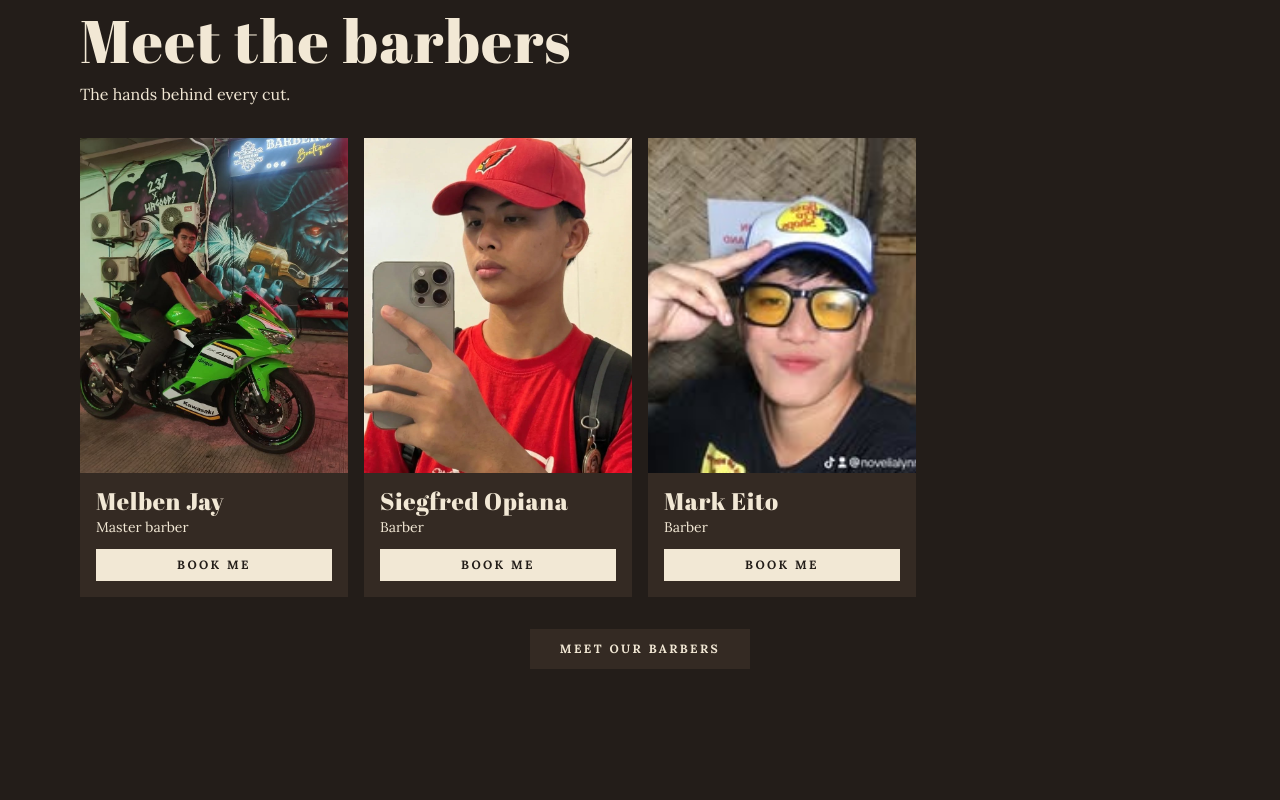
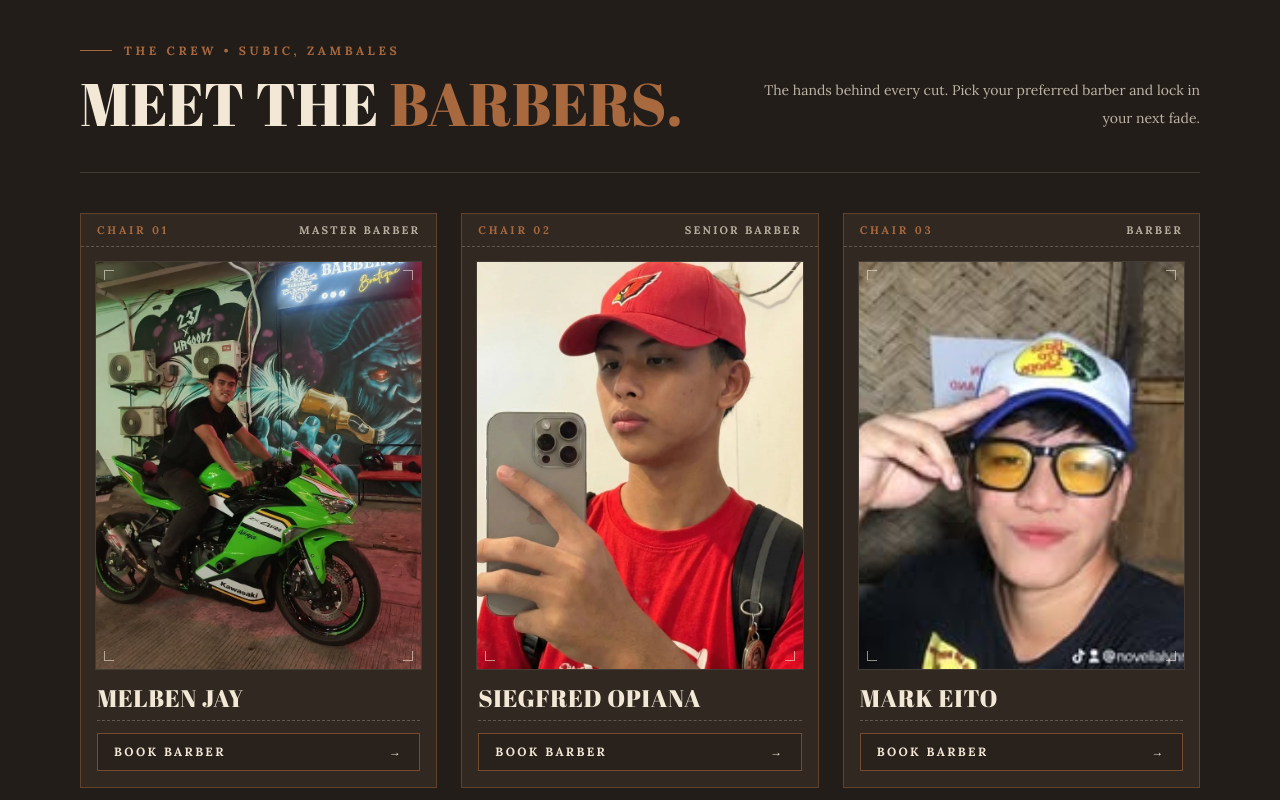
Before and after one commit to princemclein/FadeZone, a React (Vite) app: page / in a window 1280 px wide. Shown: the part 3300-4100 px from the top of the page. Built offline with nearby package versions, Linux system fonts and the light colour scheme.

Commit message:
feat(barbers): redesign BarbersSection with vintage roster plate styling

```diff
--- a/src/components/Barbers.jsx
+++ b/src/components/Barbers.jsx
@@ -4,37 +4,73 @@ import barber3 from "../assets/barbers-section-images/MarkEito.jpg";
 import Container from "./Container";
 
 const BARBERS = [
-  { name: "Melben Jay", role: "Master barber", image: barber1 },
-  { name: "Siegfred Opiana", role: " Barber", image: barber2 },
-  { name: "Mark Eito", role: " Barber", image: barber3 },
+  {
+    chair: "CHAIR 01",
+    name: "Melben Jay",
+    role: "Master Barber",
+    image: barber1,
+  },
+  {
+    chair: "CHAIR 02",
+    name: "Siegfred Opiana",
+    role: "Senior Barber",
+    image: barber2,
+  },
+  {
+    chair: "CHAIR 03",
+    name: "Mark Eito",
+    role: "Barber",
+    image: barber3,
+  },
 ];
 
-function BarberCard({ name, role, image }) {
+function BarberCard({ chair, name, role, image }) {
   return (
-    <article className="flex flex-col bg-fadezone-surface text-fadezone-text">
-      <div className="aspect-4/5 overflow-hidden bg-fadezone-background">
+    <article className="group relative flex flex-col border border-fadezone-accent/40 bg-fadezone-surface/90 text-fadezone-text transition-colors hover:border-fadezone-accent">
+      {/* Top Vintage Roster Header */}
+      <div className="flex items-center justify-between border-b border-dashed border-fadezone-text/25 px-3 py-2 sm:px-4">
+        <span className="font-body text-[10px] font-bold uppercase tracking-[0.25em] text-fadezone-accent sm:text-[11px]">
+          {chair}
+        </span>
+        <span className="font-body text-[10px] font-bold uppercase tracking-[0.2em] text-fadezone-text/70 sm:text-[11px]">
+          {role}
+        </span>
+      </div>
+
+      {/* Framed Portrait with Inner Matting */}
+      <div className="p-2.5 pb-0 sm:p-3.5 sm:pb-0">
+        <div className="relative aspect-4/5 overflow-hidden border border-fadezone-text/15 bg-fadezone-background">
           <img
             src={image}
             alt={name}
             loading="lazy"
-          className="h-full w-full object-cover"
+            className="h-full w-full object-cover transition-transform duration-500 group-hover:scale-105"
           />
+          {/* Subtle vintage corner brackets */}
+          <span className="pointer-events-none absolute top-2 left-2 h-2.5 w-2.5 border-t border-l border-fadezone-text/60" />
+          <span className="pointer-events-none absolute top-2 right-2 h-2.5 w-2.5 border-t border-r border-fadezone-text/60" />
+          <span className="pointer-events-none absolute bottom-2 left-2 h-2.5 w-2.5 border-b border-l border-fadezone-text/60" />
+          <span className="pointer-events-none absolute bottom-2 right-2 h-2.5 w-2.5 border-b border-r border-fadezone-text/60" />
+        </div>
       </div>
 
-      <div className="flex flex-col gap-3 p-3 sm:p-4">
+      {/* Card Footer */}
+      <div className="flex flex-1 flex-col justify-between gap-3 p-3 sm:p-4">
         <div>
-          <h3 className="font-heading text-xl leading-none tracking-wide sm:text-2xl">
+          <h3 className="font-heading text-xl uppercase leading-none tracking-wide text-fadezone-text sm:text-2xl">
             {name}
           </h3>
-          <p className="mt-1 font-body text-xs text-fadezone-text sm:text-sm">
-            {role}
-          </p>
+          <div className="mt-2.5 border-t border-dashed border-fadezone-text/25" />
         </div>
+
         <a
-          href="#contact"
-          className="bg-fadezone-text px-4 py-2 text-center font-body text-xs font-bold uppercase tracking-[0.2em] text-fadezone-background transition hover:bg-fadezone-accent focus-visible:outline-2 focus-visible:outline-offset-2 focus-visible:outline-fadezone-text"
+          href="/booking"
+          className="group/btn flex items-center justify-between border border-fadezone-accent/60 bg-fadezone-background/60 px-3 py-2.5 font-body text-[11px] font-bold uppercase tracking-[0.2em] text-fadezone-text transition-colors hover:bg-fadezone-accent hover:text-fadezone-text focus-visible:outline-2 focus-visible:outline-offset-2 focus-visible:outline-fadezone-text sm:px-4 sm:text-xs"
         >
-          Book Me
+          <span>Book Barber</span>
+          <span className="transition-transform duration-300 group-hover/btn:translate-x-1">
+            →
+          </span>
         </a>
       </div>
     </article>
@@ -45,28 +81,54 @@ export default function BarbersSection() {
   return (
     <section
       id="barbers"
-      className="scroll-mt-10 bg-fadezone-background py-16 sm:py-20"
+      className="scroll-mt-20 border-t border-fadezone-accent/30 bg-fadezone-background py-16 text-fadezone-text sm:py-20 lg:scroll-mt-10 lg:py-28"
     >
       <Container>
-        <h2 className="font-heading text-5xl leading-none tracking-wide text-fadezone-text md:text-6xl">
-          Meet the barbers
+        {/* Editorial Vintage Header */}
+        <div className="flex flex-col justify-between gap-6 border-b border-fadezone-text/15 pb-10 lg:flex-row lg:items-end">
+          <div className="max-w-2xl">
+            <div className="mb-4 flex items-center gap-3">
+              <span className="h-px w-8 bg-fadezone-accent" />
+              <p className="font-body text-xs font-bold uppercase tracking-[0.3em] text-fadezone-accent">
+                The Crew • Subic, Zambales
+              </p>
+            </div>
+
+            <h2 className="font-heading text-4xl uppercase leading-[0.95] text-fadezone-text sm:text-5xl md:text-6xl">
+              Meet The <span className="text-fadezone-accent">Barbers.</span>
             </h2>
-        <p className="mt-3 max-w-md font-body text-fadezone-text">
-          The hands behind every cut.
+          </div>
+
+          <p className="max-w-md font-body text-sm leading-7 text-fadezone-text/75 lg:text-right">
+            The hands behind every cut. Pick your preferred barber and lock in
+            your next fade.
           </p>
-        <div className="mt-8 grid grid-cols-2 gap-3 sm:gap-4 lg:grid-cols-4">
+        </div>
+
+        {/* 3-Column Barber Roster Grid */}
+        <div className="mt-10 grid grid-cols-1 gap-5 sm:grid-cols-2 lg:grid-cols-3 lg:gap-6">
           {BARBERS.map((b) => (
             <BarberCard key={b.name} {...b} />
           ))}
         </div>
 
-        <div className="mt-8 text-center">
+        {/* Vintage Ticket Footer */}
+        <div className="mt-12 border-t border-dashed border-fadezone-text/25 pt-8">
+          <div className="flex flex-col items-center justify-between gap-5 sm:flex-row">
+            <p className="font-heading text-base tracking-[0.2em] text-fadezone-accent sm:text-lg">
+              PRECISION CUTS • DAILY 10 AM – 10 PM
+            </p>
+
             <a
-            href="#barbers"
-            className="w-55 inline-block bg-fadezone-surface px-6 py-3 font-body text-xs font-bold uppercase tracking-[0.2em] text-fadezone-text transition hover:bg-fadezone-accent focus-visible:outline-2 focus-visible:outline-offset-2 focus-visible:outline-fadezone-text"
+              href="/booking"
+              className="group flex w-full items-center justify-center gap-3 border border-fadezone-accent bg-fadezone-surface px-7 py-3.5 font-body text-xs font-bold uppercase tracking-[0.2em] text-fadezone-text transition-colors hover:bg-fadezone-accent focus-visible:outline-2 focus-visible:outline-offset-2 focus-visible:outline-fadezone-text sm:w-auto"
             >
-            Meet Our Barbers
+              <span>Book Your Session</span>
+              <span className="transition-transform duration-300 group-hover:translate-x-1">
+                →
+              </span>
             </a>
+          </div>
         </div>
       </Container>
     </section>
```
Lines whose indentation alone changed are shown as unchanged.
